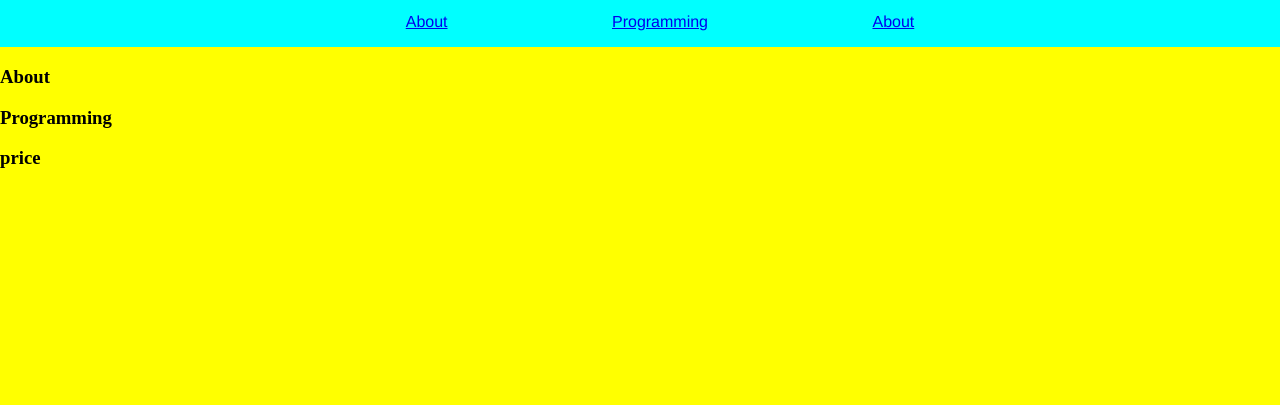
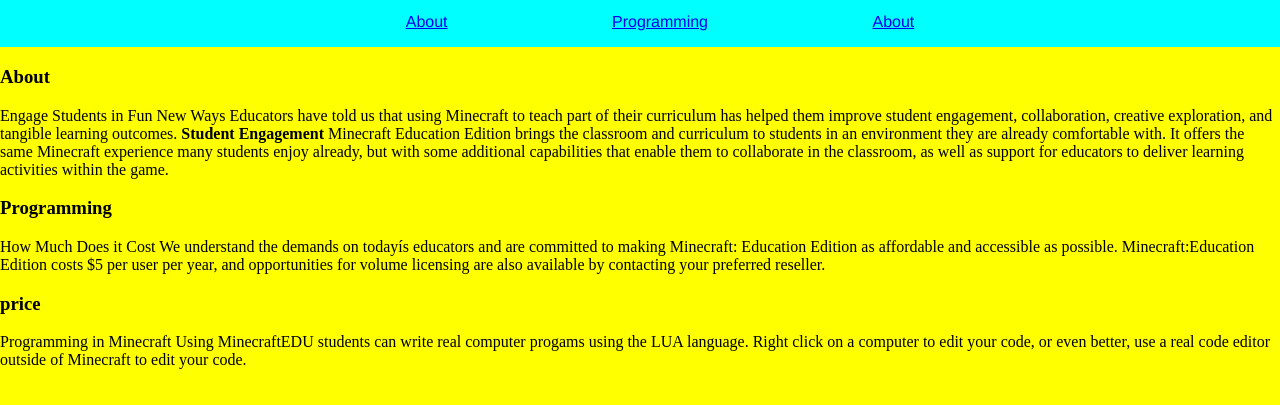
Before and after one commit to kevin-likes-coding/kevin-likes-coding.github.io, a plain HTML site: page index.html in a window 1280 px wide. Shown: the part 47-452 px from the top of the page. Drawn offline with Linux system fonts and the light colour scheme.

Commit message:
Update index.html

```diff
--- a/index.html
+++ b/index.html
@@ -69,14 +69,27 @@
      </header>
 
         <div id="about"><h3>About</h3>
+            <p>Engage Students in Fun New Ways
 
+Educators have told us that using Minecraft to teach part of their curriculum has helped them improve student engagement,
+collaboration, creative exploration, and tangible learning outcomes.
+<strong>Student Engagement</strong>
+Minecraft Education Edition brings the classroom and curriculum to students in an environment they are already comfortable with.
+It offers the same Minecraft experience many students enjoy already, but with some additional capabilities that enable them to
+collaborate in the classroom, as well as support for educators to deliver learning activities within the game.</P>
         </div>
 
         <div id="program">   <h3>Programming</h3>
-
+            <p>How Much Does it Cost
+We understand the demands on todayís educators and are committed to making Minecraft: Education Edition as affordable and accessible as possible.
+Minecraft:Education Edition costs $5 per user per year, and opportunities for volume licensing are also available by contacting your preferred reseller.</P>
         </div>
 
-        <div id="price">     <h3>price</h3></div>
+        <div id="price">     <h3>price</h3>
+<p>Programming in Minecraft
+Using MinecraftEDU students can write real computer progams using the LUA language.  Right click on a computer to edit your code, or even better,
+use a real code editor outside of Minecraft to edit your code.</P>
+</div>
 
 
 
```
